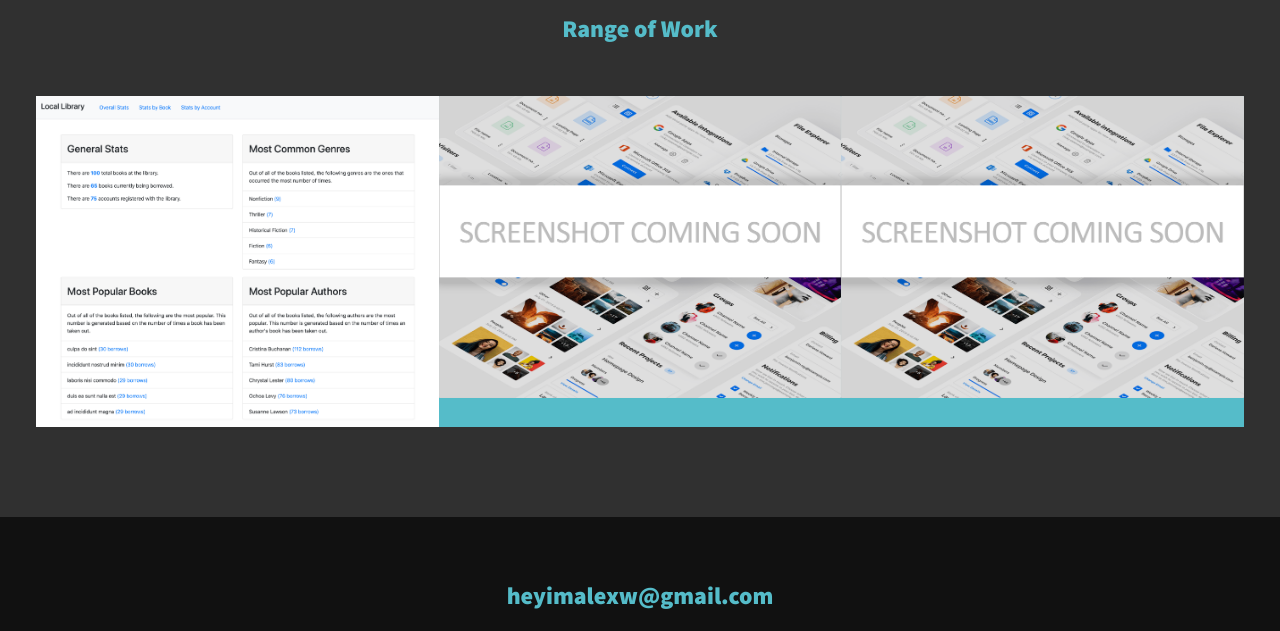
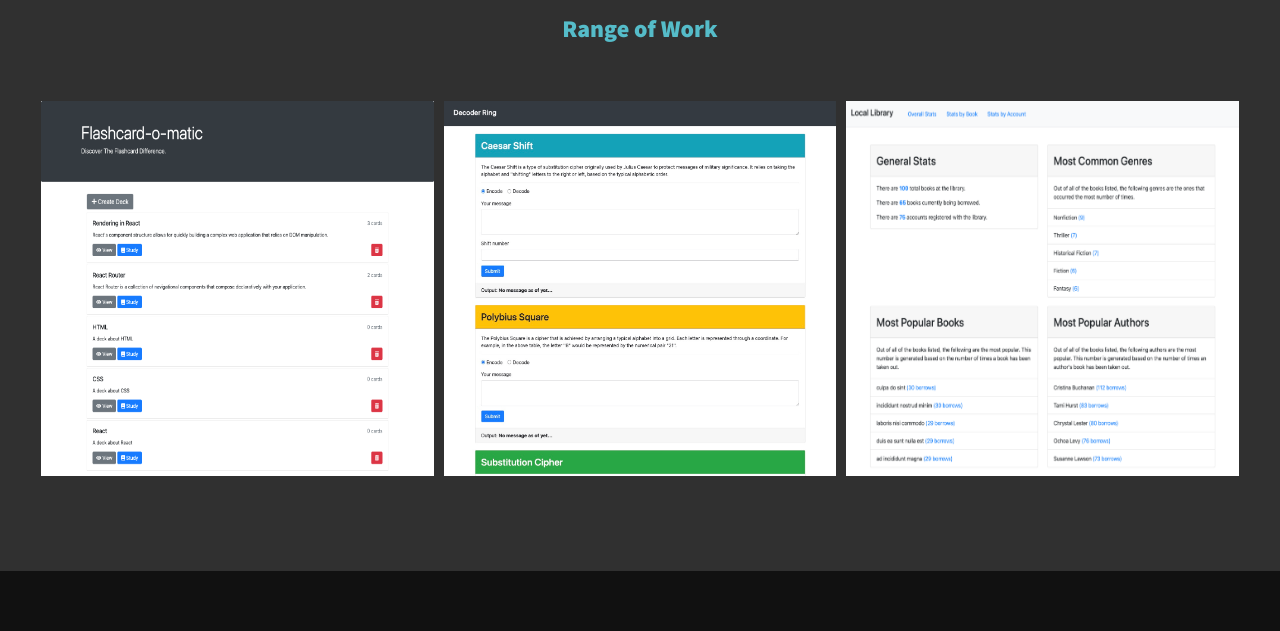
Before and after one commit to alexwhitmore/alex-webpage, a website: page index.html in a window 1280 px wide. Shown: the part 1966-2597 px from the top of the page. Drawn offline with nearby package versions, Linux system fonts and the light colour scheme.

Commit message:
Update portfolio images

```diff
--- a/css/style.css
+++ b/css/style.css
@@ -504,6 +504,9 @@ li {
 
 .portfolio__img {
   transition: transform 750ms cubic-bezier(0.5, 0, 0.5, 1), opacity 250ms linear;
+  height: 100%;
+  width: 100%;
+  padding: 5px;
 }
 
 .portfolio__item:focus {
--- a/index.html
+++ b/index.html
@@ -144,27 +144,27 @@
       <p class="section__subtitle section__subtitle--work">Range of Work</p>
       <div class="portfolio">
         <!-- Portfolio Image One -->
-        <a href="portfolio.html" class="portfolio__item">
+        <!-- <a href="portfolio.html" class="portfolio__item"> -->
           <img
-            src="images/local-library.png"
+            src="images/flashcard.png"
             alt="Picture One"
             class="portfolio__img"
           />
         </a>
 
         <!-- Portfolio Image Two -->
-        <a href="portfolio.html" class="portfolio__item">
+        <!-- <a href="portfolio.html" class="portfolio__item"> -->
           <img
-            src="images/placeholder.png"
+            src="images/decoder-ring.jpg"
             alt="Picture Two"
             class="portfolio__img"
           />
         </a>
 
         <!-- Portfolio Image Three -->
-        <a href="portfolio.html" class="portfolio__item">
+        <!-- <a href="portfolio.html" class="portfolio__item"> -->
           <img
-            src="images/placeholder.png"
+            src="images/local-library.png"
             alt="Picture Three"
             class="portfolio__img"
           />
```
Also changed, not shown: images/decoder-ring.jpg (added), images/decoder-ring.png (deleted), images/flashcard.png (added), 2 other files.
